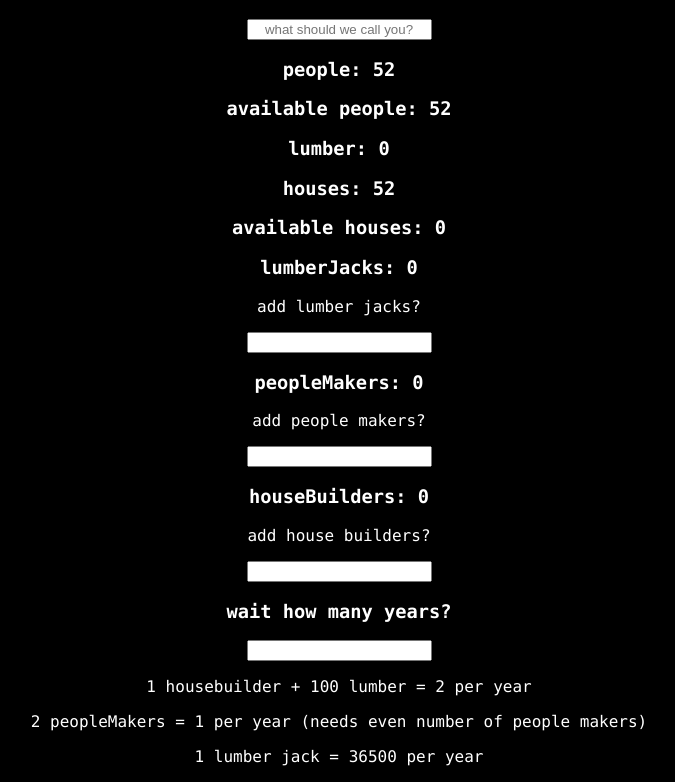
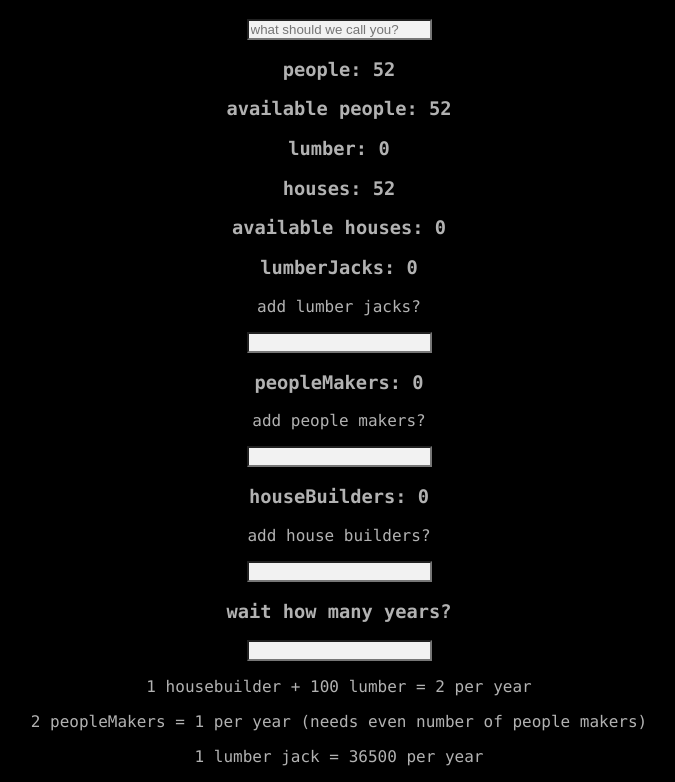
Before and after one commit to 0-5d/Village, a plain HTML site: page index.html in a window 1280 px wide. Shown: the part 62-844 px from the top of the page, without its empty margins (301-976 px from the left). Drawn offline with Linux system fonts and the light colour scheme.

Commit message:
Update master.css

```diff
--- a/css/master.css
+++ b/css/master.css
@@ -5,13 +5,13 @@ body{
 p {
   text-align: center;
   font-family: "Lucida Console", "Courier New", monospace;
-  color: white
+  color: rgb(178, 178, 178);
 }
 
 h3 {
   text-align: center;
   font-family: "Lucida Console", "Courier New", monospace;
-  color: white
+  color: rgb(178, 178, 178);
 }
 
 h1 {
@@ -21,5 +21,6 @@ h1 {
 }
 
 input {
-  text-align: center;
+
+background-color: rgb(242, 242, 242);
 }
```
